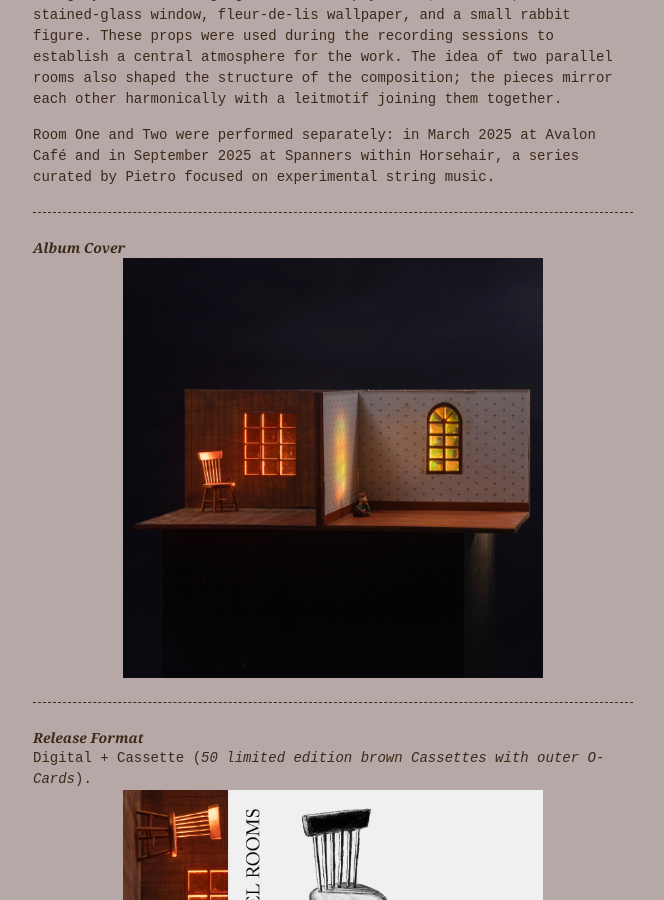
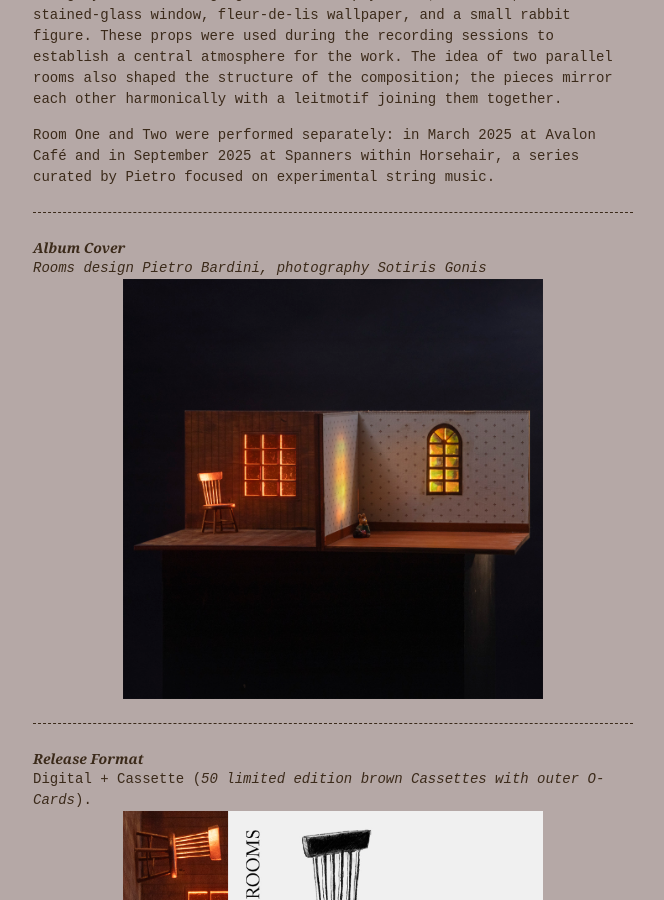
Before and after one commit to StrataEdition/Parallel-Rooms-EPK, a Jekyll site: the page built from index.md, in a window 1280 px wide and 900 px high, scrolled down 478 px. Shown: the whole window, without its empty margins (307-971 px from the left). Built offline with Jekyll 4.4.1, drawn with Linux system fonts in a browser that asks for light colours.

Commit message:
Update index.md

```diff
--- a/index.md
+++ b/index.md
@@ -25,6 +25,7 @@ Room One and Two were performed separately: in March 2025 at Avalon Café and in
 ---
 
 ## Album Cover
+*Rooms design Pietro Bardini, photography Sotiris Gonis*
 <img src="ParallelRooms_webRes.jpg" alt="Parallel Rooms Cover" class="centered-image">
 
 ---
```
